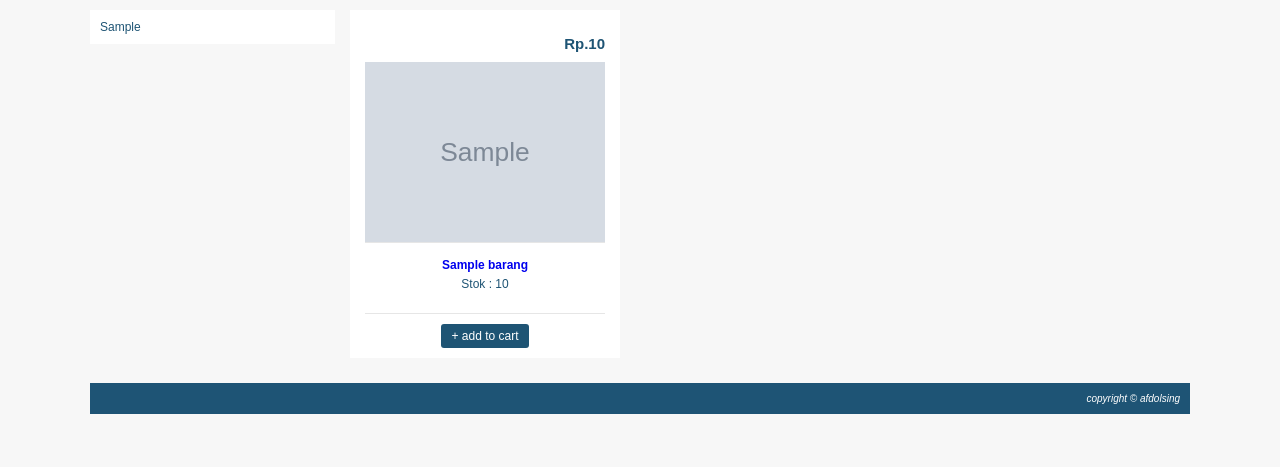
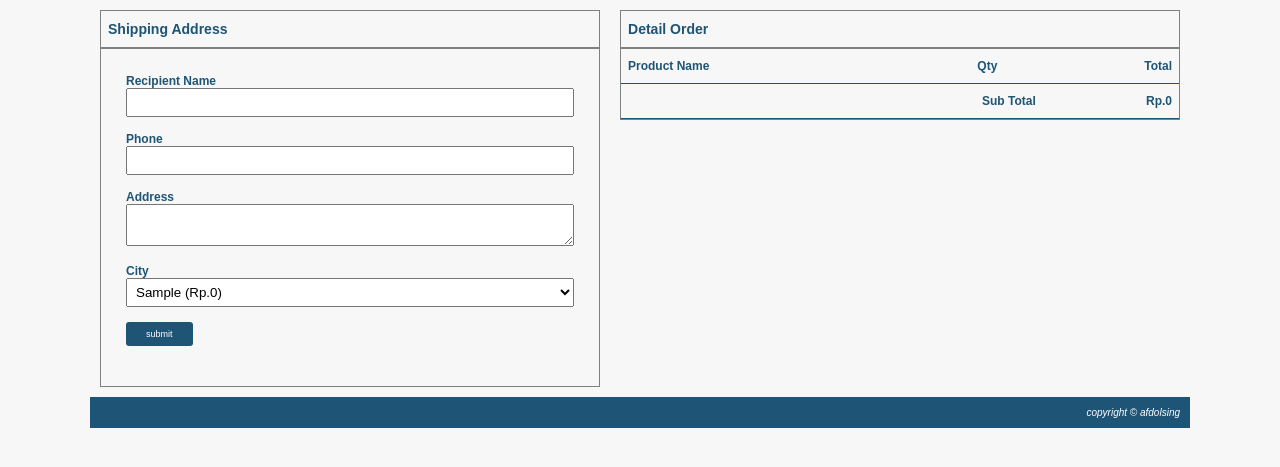
Before and after one commit to afdolsing/weshop, a PHP site: page /weshop/index.php?page=data_order in a window 1280 px wide. Shown: the part 116-583 px from the top of the page. Run offline with PHP 8.4, Linux system fonts and the light colour scheme; the visitor is signed in with stand-in values (Sample User, id 1); tables that the repository leaves empty or names only in its code hold one stand-in row (values such as "Sample post"); grey boxes marked "Sample" are stand-in pictures; some libraries are stand-ins or nearby versions.

Commit message:
update process order

```diff
--- a/cart.php
+++ b/cart.php
@@ -45,8 +45,8 @@
 		echo "</table>";
 
 		echo "<div id='frame-button-keranjang'>
-				<a id='lanjut-belanja' href='".BASE_URL."index.php'>< Lanjut Belanja</a>
-				<a id='lanjut-pemesanan' href='".BASE_URL."index.php?page=data_pemesan'>Lanjut Pemesanan ></a>
+				<a id='lanjut-belanja' href='".BASE_URL."index.php'>Shopping Again</a>
+				<a id='lanjut-pemesanan' href='".BASE_URL."index.php?page=data_order'>Next Order</a>
 			  </div>";
 
     }
--- /dev/null
+++ b/data_order.php
@@ -0,0 +1,98 @@
+<?php
+	if($userId == false){
+		// set session
+		$_SESSION["process_order"] = true;
+
+		header("location: ".BASE_URL."index.php?page=login");
+		exit;
+	}
+?>
+
+<div id="frame-data-pengiriman">
+
+	<h3 class="label-data-pengiriman">Shipping Address</h3>
+
+	<div id="frame-form-pengiriman">
+
+		<form action="<?php echo BASE_URL."process_order.php"; ?>" method="POST">
+
+			<div class="element-form">
+				<label>Recipient Name</label>
+				<span><input type="text" name="recipient_name" /></span>
+			</div>
+
+			<div class="element-form">
+				<label>Phone</label>
+				<span><input type="text" name="phone" /></span>
+			</div>
+
+			<div class="element-form">
+				<label>Address</label>
+				<span><textarea name="address"></textarea></span>
+			</div>
+
+			<div class="element-form">
+				<label>City</label>
+				<span>
+					<select name="city">
+						<?php
+							$query = mysqli_query($conn, "SELECT * FROM kota");
+
+							while($row=mysqli_fetch_assoc($query)){
+								echo "<option value='$row[kota_id]'>$row[kota] (".rupiah($row["tarif"]).")</option>";
+							}
+						?>
+					</select>
+				</span>
+			</div>
+
+			<div class="element-form">
+				<span><input type="submit" value="submit" /></span>
+			</div>
+
+		</form>
+	</div>
+</div>
+
+<div id="frame-data-detail">
+	<h3 class="label-data-pengiriman">Detail Order</h3>
+
+	<div id="frame-detail-order">
+
+		<table class="table-list">
+			<tr>
+				<th class='kiri'>Product Name</th>
+				<th class='tengah'>Qty</th>
+				<th class='kanan'>Total</th>
+			</tr>
+
+			<?php
+				$subtotal = 0;
+				foreach($shoppingCart AS $key => $value){
+
+					$productId = $key;
+
+					$productName = $value['product_name'];
+					$price = $value['price'];
+					$quantity = $value['quantity'];
+
+					$total = $quantity * $price;
+					$subtotal = $subtotal + $total;
+
+					echo "<tr>
+							<td class='kiri'>$productName</td>
+							<td class='tengah'>$quantity</td>
+							<td class='kanan'>".rupiah($total)."</td>
+						</tr>";
+				}
+				echo "<tr>
+						<td colspan='2' class='kanan'><b>Sub Total</b></td>
+						<td class='kanan'><b>".rupiah($subtotal)."</b></td>
+					 </tr>";
+
+			?>
+
+		</table>
+
+	</div>
+</div>
--- a/index.php
+++ b/index.php
@@ -1,7 +1,7 @@
 <?php
 session_start();
 include("function/helper.php");
-include("function/connection.php");
+require("function/connection.php");
 // cek apakah variabel page ada di url
 $page = isset($_GET['page']) ? $_GET['page'] : false;
 $categoryId = isset($_GET['category_id']) ? $_GET['category_id'] : false;
@@ -10,13 +10,10 @@ $userId = isset($_SESSION['user_id']) ? $_SESSION['user_id'] : false;
 $name = isset($_SESSION['name']) ? $_SESSION['name'] : false;
 $level = isset($_SESSION['level']) ? $_SESSION['level'] : false;
 // tambahkan ke keranjang
-$shoppingCart = isset($_SESSION['shopping_cart']) ? $_SESSION['shopping_cart'] : false;
+$shoppingCart = isset($_SESSION['shopping_cart']) ? $_SESSION['shopping_cart'] : array();
 // hitung total belanja
-if($shoppingCart > 1){
-    $totalShopping = count($shoppingCart);
-}else{
-    $totalShopping = 0;
-}
+$totalShopping = count($shoppingCart);
+
 
 
 ?>
--- a/login.php
+++ b/login.php
@@ -1,5 +1,5 @@
 <?php
-    // jika sudah login -> $user_id ada di index,hilangkan file register
+    // jika sudah login -> $user_id ada di index,hilangkan file login & register
     if($userId){
         header("location:".BASE_URL);
     }
```
Also changed, not shown: login_process.php (+13 -4 lines), process_order.php (added, +47 -0 lines).
